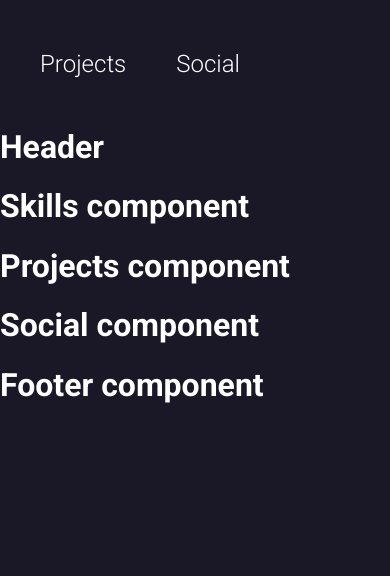
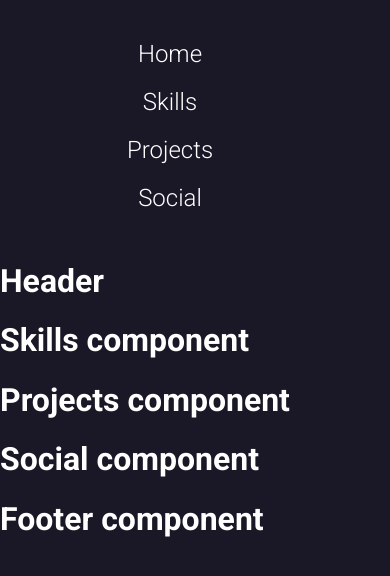
Before and after one commit to ThanCR/portfolio, a React (Create React App) app: page / in a window 390 px wide. Shown: the top 576 px of the page. Built offline with nearby package versions, Linux system fonts and the light colour scheme.

Commit message:
navBarFinished

```diff
--- a/src/components/navBar/NavBar.css
+++ b/src/components/navBar/NavBar.css
@@ -20,3 +20,15 @@
     color: #3084F2;
     cursor: pointer;
 }
+
+@media (max-width: 768px) {
+    .NavBar ul{
+        flex-direction: column;
+        align-items: center;
+        padding-right: 0;
+        margin-top: 20px;
+    }
+    .navLink{
+        margin-top: 20px;
+    }
+}
```
